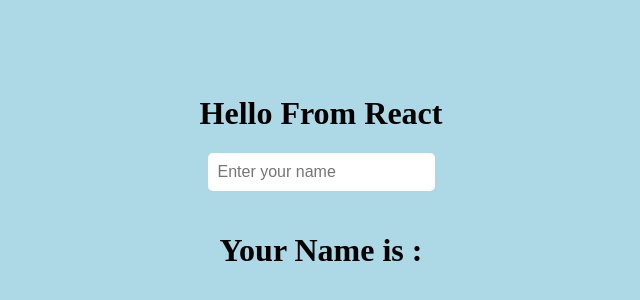
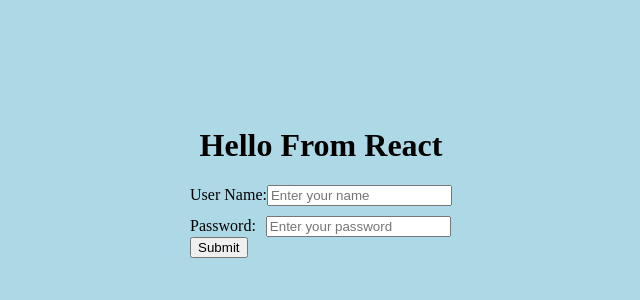
Before and after one commit to Salam-Kachi/React-Course-1, a React (Vite) app: page / in a window 1280 px wide. Shown: the part 218-518 px from the top of the page, without its empty margins (319-959 px from the left). Built offline with nearby package versions, Linux system fonts and the light colour scheme.

Commit message:
React Course lesson 18 - unfinished

```diff
--- a/src/App.jsx
+++ b/src/App.jsx
@@ -1,10 +1,11 @@
 import { useState } from "react";
 
 const App = () => {
-  const [input, setInput] = useState("");
+  const [input, setInput] = useState({ username: "", password: "" });
   return (
     <div
       style={{
+        width: "100%",
         display: "flex",
         justifyContent: "center",
         flexDirection: "column",
@@ -14,22 +15,45 @@ const App = () => {
       }}
     >
       <h1>Hello From React</h1>
-      <input
-        type="text"
-        placeholder="Enter your name"
-        value={input}
-        onChange={(e) => {
-          setInput(e.target.value);
+      <form
+        onSubmit={(e) => {
+          e.preventDefault();
+          if (input.username && input.password) {
+            alert(`Username: ${input.username}, Password: ${input.password}`);
+          } else {
+            alert("Please fill in both fields.");
+          }
         }}
-        style={{
-          padding: "10px",
-          fontSize: "16px",
-          borderRadius: "5px",
-          border: "none",
-          marginBottom: "20px",
-        }}
-      />
-      <h1>Your Name is : {input} </h1>
+      >
+        <div>
+          <label htmlFor="username">User Name:</label>
+          <input
+            type="text"
+            name="username"
+            id="username"
+            placeholder="Enter your name"
+            value={input.username}
+            onChange={(e) => {
+              setInput(...input, (input.username = e.target.value));
+            }}
+          />
+        </div>
+        <div style={{ marginTop: "10px" }}>
+          <label htmlFor="password">Password:</label>
+          <input
+            type="password"
+            name="password"
+            id="password"
+            placeholder="Enter your password"
+            value={input.password}
+            onChange={(e) => {
+              setInput(...input, (input.password = e.target.value));
+            }}
+            style={{ marginLeft: "10px" }}
+          />
+        </div>
+        <button type="submit">Submit</button>
+      </form>
     </div>
   );
 };
```
